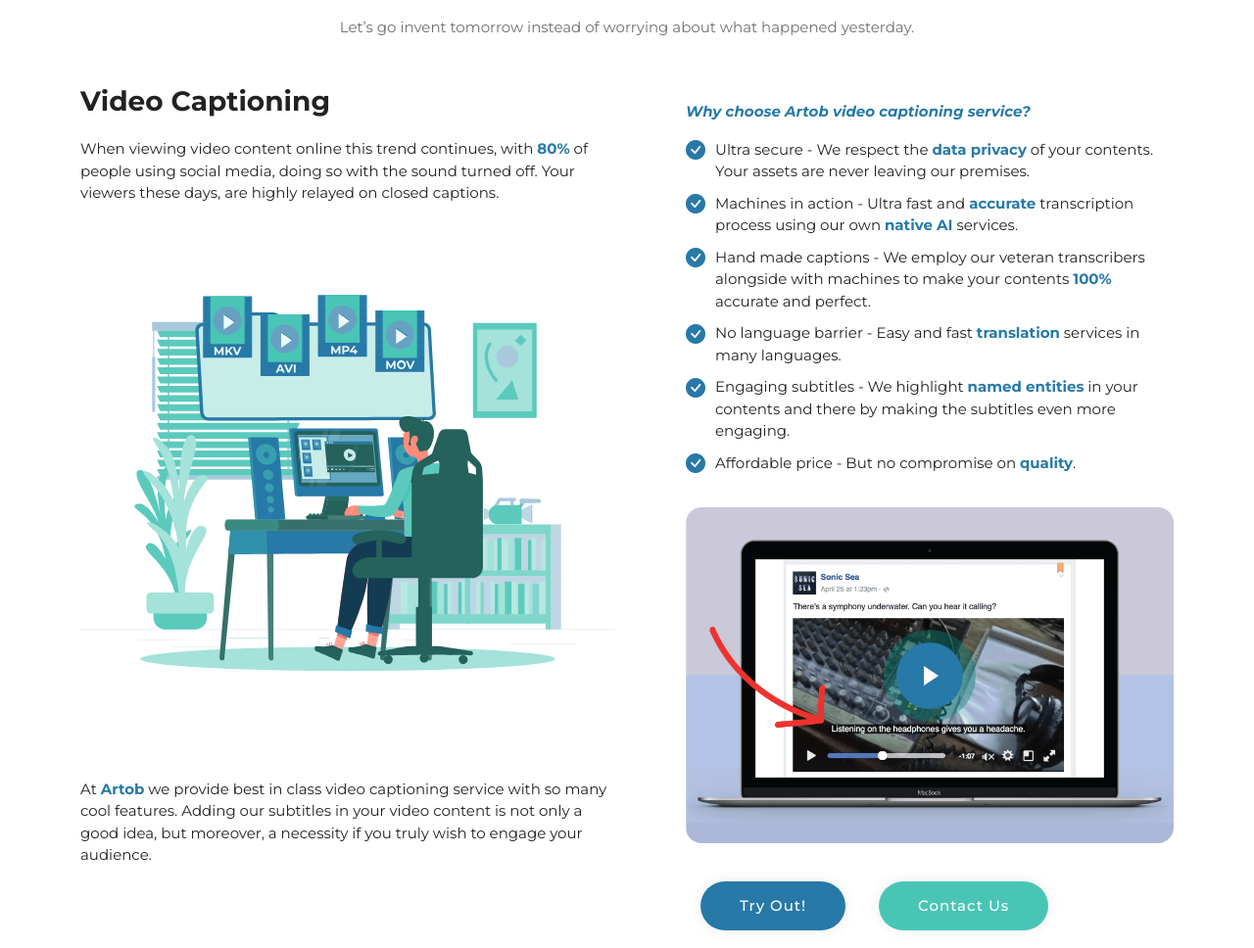
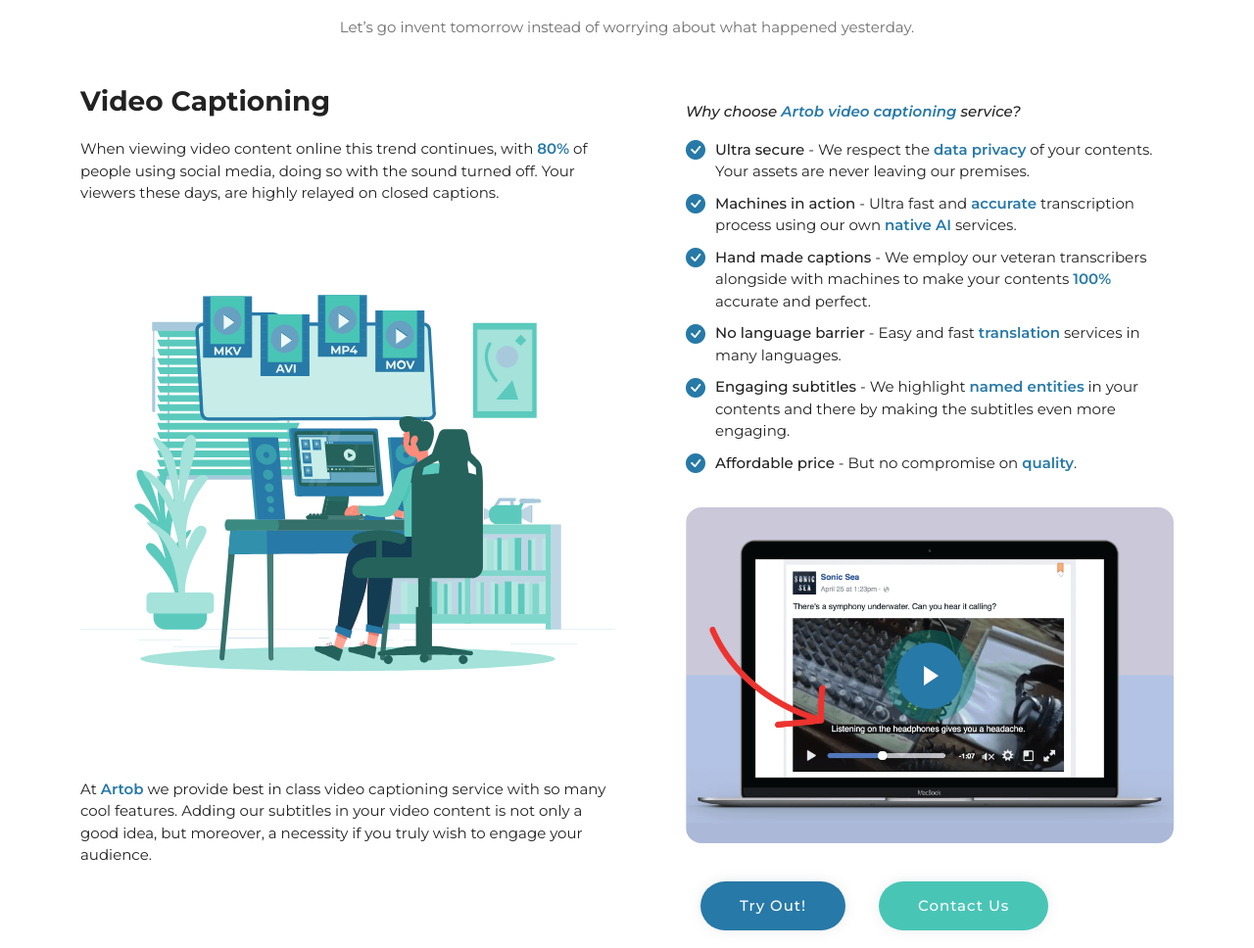
Before and after one commit to shahin-trunk/impact, a plain HTML site: page public/index.html in a window 1280 px wide. Shown: the part 1122-2090 px from the top of the page at 98% size. Drawn offline with nearby package versions, Linux system fonts and the light colour scheme; animation ran at ten frames a second.

Commit message:
added lottie files changed primary/secondary colors

```diff
--- a/public/assets/css/main.css
+++ b/public/assets/css/main.css
@@ -1078,13 +1078,16 @@ section {
 }
 
 .serv .sub_head {
-    color: var(--color-primary);
-    font-weight: 700;
+   font-weight: 500;
+}
+
+.serv label {
+   font-weight: 500;
 }
 
 .serv strong {
     color: var(--color-primary);
-    font-weight: 700;
+    font-weight: 600;
 }
 
 .serv .btn_service {
--- a/public/index.html
+++ b/public/index.html
@@ -177,23 +177,23 @@
                             Why choose <strong>Artob video captioning</strong> service?
                         </p>
                         <ul>
-                            <li><i class="bi bi-check-circle-fill"></i> Ultra secure - We respect the <strong>data
+                            <li><i class="bi bi-check-circle-fill"></i> <label>Ultra secure</label> - We respect the <strong>data
                                 privacy</strong> of your contents. Your assets are never leaving our premises.
                             </li>
-                            <li><i class="bi bi-check-circle-fill"></i> Machines in action - Ultra fast and <strong>accurate</strong>
+                            <li><i class="bi bi-check-circle-fill"></i> <label>Machines in action</label> - Ultra fast and <strong>accurate</strong>
                                 transcription process using our own <strong>native AI</strong> services.
                             </li>
-                            <li><i class="bi bi-check-circle-fill"></i> Hand made captions - We employ our veteran
+                            <li><i class="bi bi-check-circle-fill"></i> <label>Hand made captions</label> - We employ our veteran
                                 transcribers alongside with machines to make your contents <strong>100%</strong>
                                 accurate and perfect.
                             </li>
-                            <li><i class="bi bi-check-circle-fill"></i> No language barrier - Easy and fast <strong>translation</strong>
+                            <li><i class="bi bi-check-circle-fill"></i> <label>No language barrier</label> - Easy and fast <strong>translation</strong>
                                 services in many languages.
                             </li>
-                            <li><i class="bi bi-check-circle-fill"></i> Engaging subtitles - We highlight <strong>named
+                            <li><i class="bi bi-check-circle-fill"></i> <label>Engaging subtitles</label> - We highlight <strong>named
                                 entities</strong> in your contents and there by making the subtitles even more engaging.
                             </li>
-                            <li><i class="bi bi-check-circle-fill"></i> Affordable price - But no compromise on <strong>quality</strong>.
+                            <li><i class="bi bi-check-circle-fill"></i> <label>Affordable price</label> - But no compromise on <strong>quality</strong>.
                             </li>
                         </ul>
                         <div class="position-relative mt-4">
```
Also changed, not shown: 1 other file.
